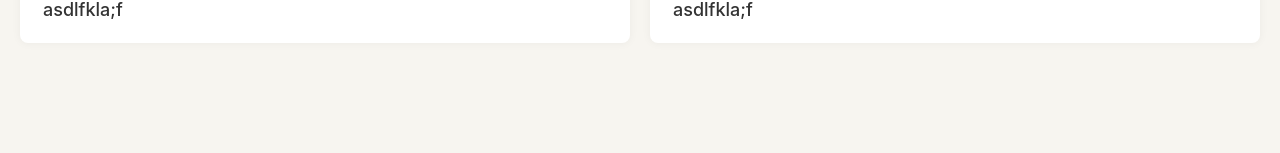
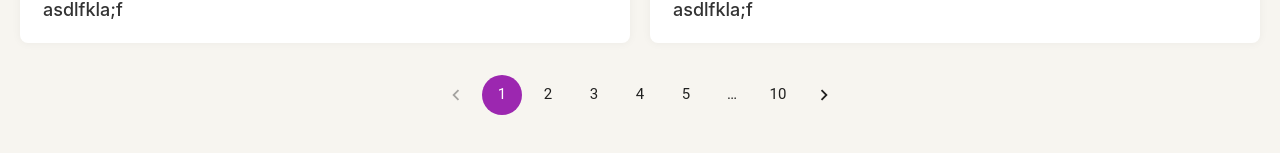
Before and after one commit to domswaby/dummy-json-shop, a React (Create React App) app: page / in a window 1280 px wide. Shown: the part 1099-1252 px from the top of the page. Before the commit the page ends 1212 px from the top, so only its background shows below. Built offline with nearby package versions, Linux system fonts and the light colour scheme.

Commit message:
import and style paginator

```diff
--- a/src/components/Shop/Shop.css
+++ b/src/components/Shop/Shop.css
@@ -5,3 +5,7 @@
   padding: 20px;
   margin: 50px auto;
 }
+
+.pagination-stack{
+    margin-top: 2rem;
+}
--- a/src/components/Shop/Shop.js
+++ b/src/components/Shop/Shop.js
@@ -2,13 +2,17 @@ import React from "react";
 import "./Shop.css";
 import Search from "../Search/Search";
 import Gallery from "../Gallery/Gallery";
+import Pagination from "@mui/material/Pagination";
+import { Box, Stack } from "@mui/material";
 
 const Shop = () => {
   return (
     <div className="shop-container">
-
       {/* <Search /> */}
       <Gallery />
+      <Stack alignItems="center" className="pagination-stack">
+        <Pagination count={10} color="secondary" size="large" />
+      </Stack>
     </div>
   );
 };
```
